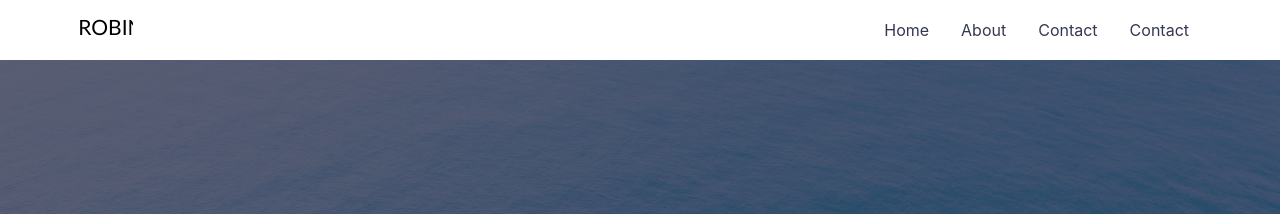
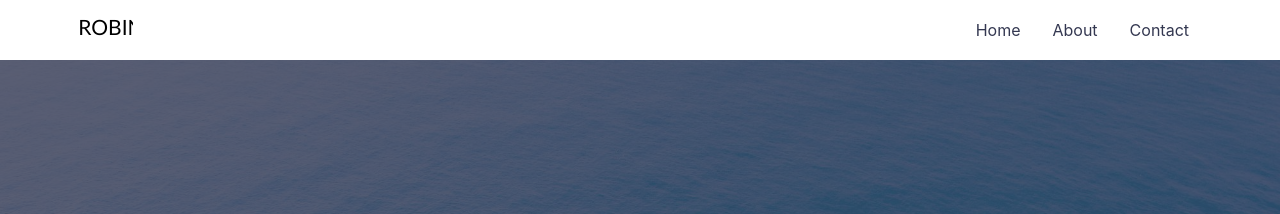
Before and after one commit to robincho1028/robincho1028.github.io, a Jekyll site: the page built from index.md, in a window 1280 px wide. Shown: the top 214 px of the page. Built offline with Jekyll 4.4.1, drawn with Linux system fonts in a browser that asks for light colours.

Commit message:
Update _config.yml

```diff
--- a/_config.yml
+++ b/_config.yml
@@ -21,7 +21,6 @@ navigation: # Navigation links
   - {name: 'Home', link: '/'}
   - {name: 'About', link: '/about'}
   - {name: 'Contact', link: '/contact'}
-  - {name: 'Contact', link: '/contact'}
 
 tagline: >
   Composer &amp; Sound Designer &amp; Sound Engineer
@@ -35,7 +34,7 @@ github_username:  robincho1028 # replace with your_github_username or comment to
 instagram_username: allthatmusiq # replace with your_instagram_username or comment to remove link from footer
 
 disqus:
-  shortname: robin # to enable comments replace with your_disqus_shortname
+  shortname: Allthatmusiq # to enable comments replace with your_disqus_shortname
 
 # google_tag_manager: GTM-XXXXXXX # Uncomment to enable GTM. Replace GTM-XXXXXXX with your GTM container ID
 
```
